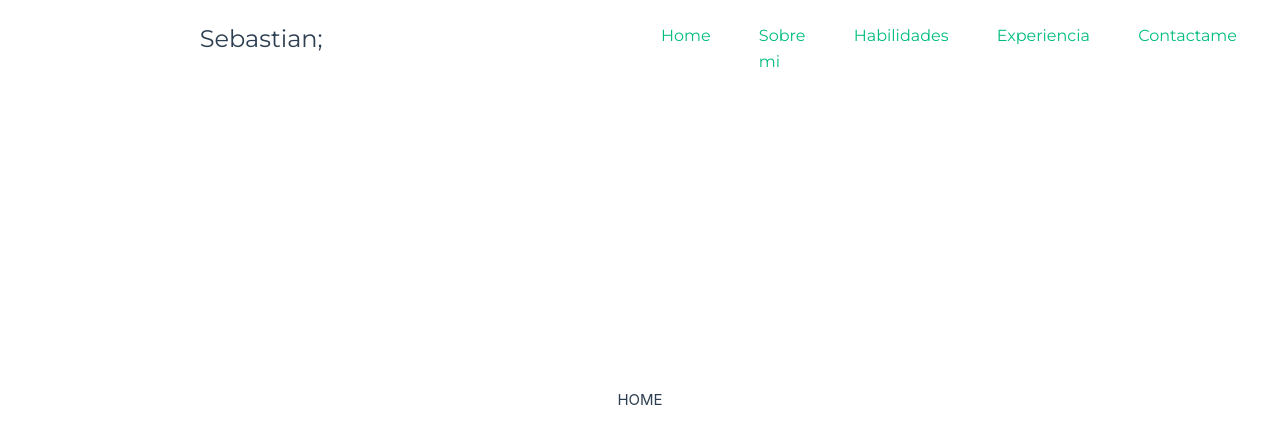
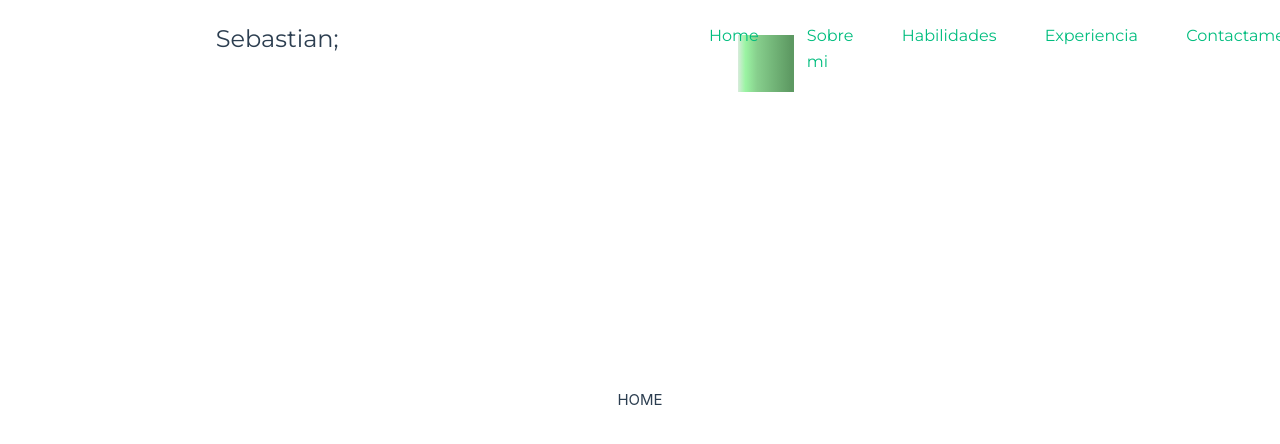
Before and after one commit to SebasGonza/Portafolio, a Vue app: page / in a window 1280 px wide. Shown: the top 444 px of the page. Built offline with nearby package versions, Linux system fonts and the light colour scheme.

Commit message:
Indicator
Se modifica el navbar y se relaciona con las sections

```diff
--- a/src/App.vue
+++ b/src/App.vue
@@ -6,6 +6,7 @@ import EncabezadoHeader from './components/EncabezadoHeader.vue';
 onMounted(() => {
 
   const secciones = document.querySelectorAll("Section") as NodeListOf<HTMLElement>;
+  const indicador =  document.querySelector(".indicator") as HTMLElement | null;
 
   console.log(secciones);
 
@@ -17,8 +18,39 @@ onMounted(() => {
     entradas.forEach((entrada) => {
       const nombreClase: String = entrada.target.className;
       const seccionActiva: HTMLElement | null = document.querySelector(`[data-page=${nombreClase}]`);
-      const index = entrada.target.getAttribute('data-index');
+      const coords = seccionActiva!.getBoundingClientRect();
+      // const index = entrada.target.getAttribute('data-index');
 
+      const directs = {
+        height : coords?.height,
+        width : coords?.width,
+        top: coords?.top,
+        left : coords?.left,
+        right : coords?.right,
+      };
+
+      if (entrada.isIntersecting) {
+        console.log(seccionActiva);
+        console.log(indicador);
+        indicador?.style.setProperty(
+          'left', `${directs.left}px`
+        );
+        indicador?.style.setProperty(
+          'right', `${directs.right}px`
+        );
+        // indicador?.style.setProperty(
+        //   'top', `${directs.top}px`
+        // );
+        indicador?.style.setProperty(
+          'width', `${directs.width}px`
+        );
+        indicador?.style.setProperty(
+          'height', `${directs.height}px`
+        );
+      }
+      // else {
+      //   seccionActiva?.style.removeProperty('background-color');
+      // }
 
     })
   };
--- a/src/components/EncabezadoHeader.vue
+++ b/src/components/EncabezadoHeader.vue
@@ -7,8 +7,9 @@
             <a data-page="home">Home</a>
             <a data-page="about-me">Sobre mi</a>
             <a data-page="habilities">Habilidades</a>
-            <a data-page="expirience">Experiencia</a>
+            <a data-page="experience">Experiencia</a>
             <a data-page="contact-me">Contactame</a>
+            <div class="indicator"></div>
         </div>
     </div>
 </template>
@@ -21,10 +22,19 @@ body {
     background: var(--color-background);
 }
 
+.indicator{
+
+    position: absolute;
+    z-index: -5;
+    background: linear-gradient(90deg, rgba(216,235,220,1) 0%, rgba(155,244,163,1) 13%, rgba(135,207,141,1) 34%, rgba(93,153,98,1) 95%);
+    top: 15px;
+
+}
+
 .navbar {
     position: fixed;
     font-family: 'Montserrat', sans-serif;
-    width: 95vw;
+    width: 100%;
     margin-top: 20px;
     display: flex;
     justify-content: space-around;
@@ -38,7 +48,6 @@ body {
 
 .opciones {
     width: 33vw;
-    /* border: white solid; */
     display: flex;
     flex-direction: row;
     column-gap: 10%;
@@ -46,9 +55,10 @@ body {
 
 }
 
-.opciones div:hover {
+.opciones   a:hover {
     cursor: pointer;
-    color: #88EB90;
+    background-color: none;
+    /* color: #88EB90; */
 
 }
 </style>
```
